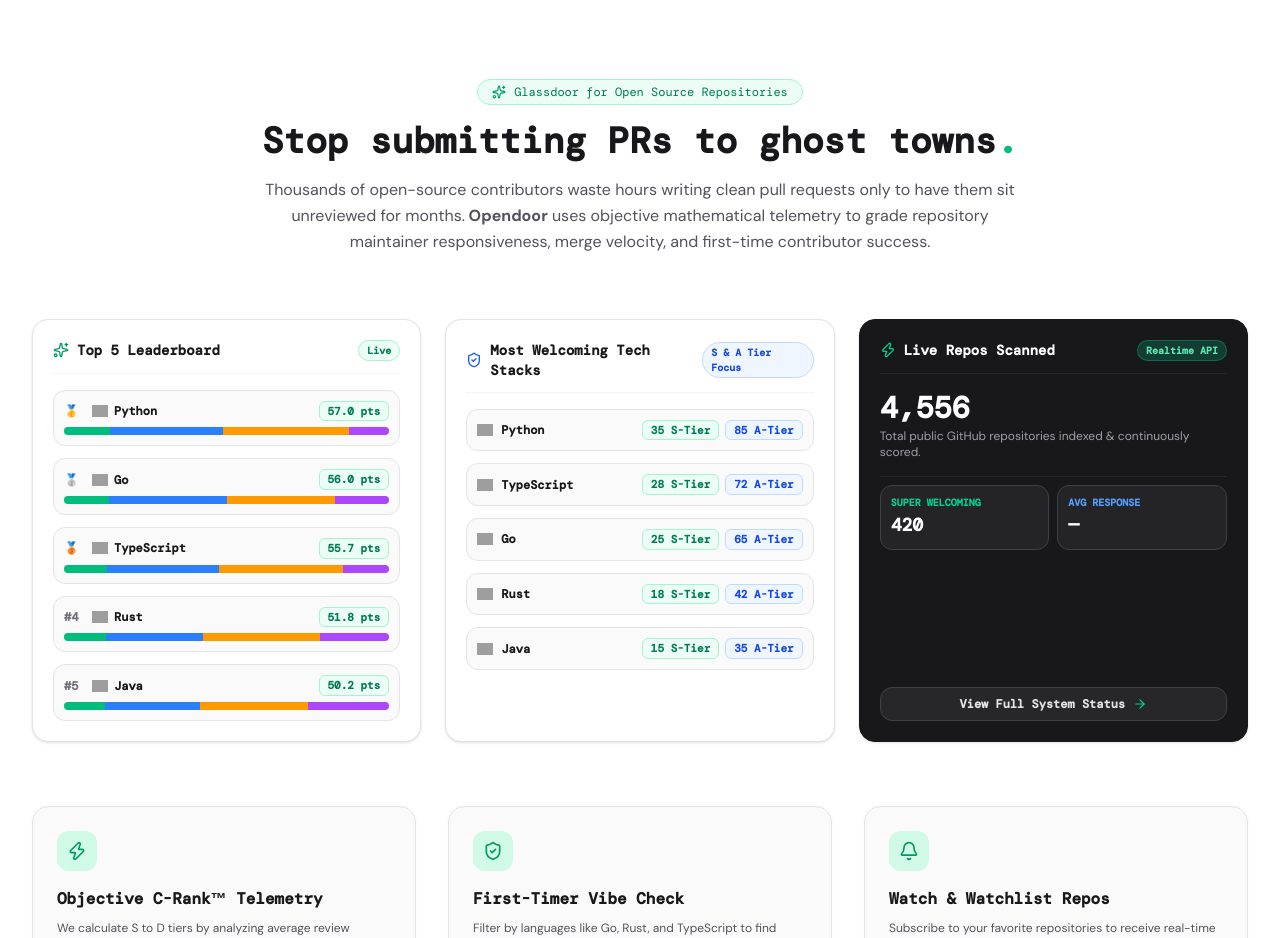
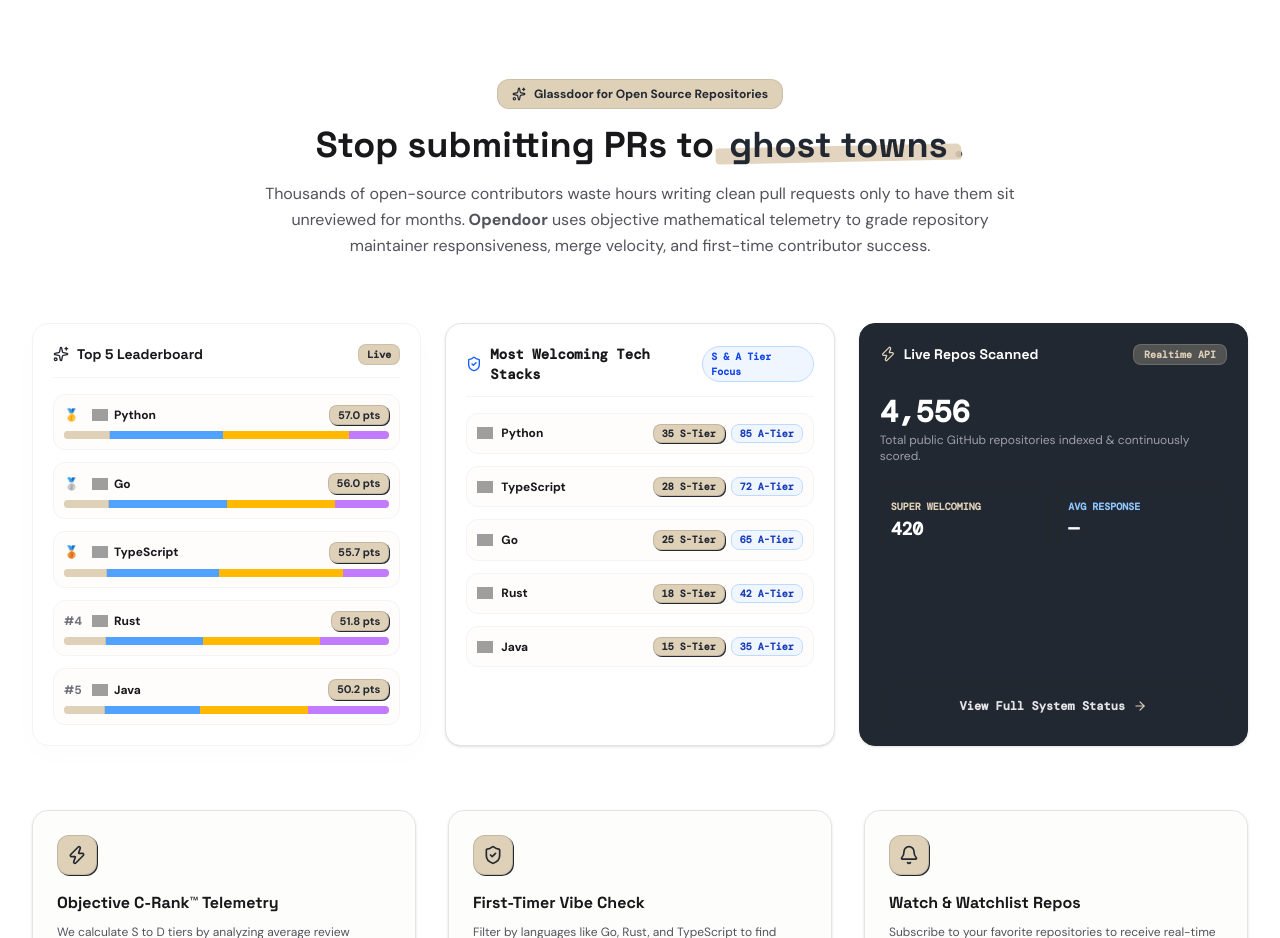
Before and after one commit to abhisheksoni27/getmerged, a Next.js app in the folder frontend/: page / in a window 1280 px wide. Shown: the part 994-1932 px from the top of the page. Built offline with nearby package versions, Linux system fonts and the light colour scheme; no server answers; grey boxes are pictures that could not be loaded.

Commit message:
style: apply paint-brush highlights, neobrutalist tier stickers, and brand cream/dark theme

```diff
--- a/frontend/src/app/HomeClient.tsx
+++ b/frontend/src/app/HomeClient.tsx
@@ -272,8 +272,8 @@ export default function HomeClient({ initialStats }: HomeClientProps) {
 
       {/* Hero Section */}
       <section className="relative mx-auto max-w-5xl px-4 pt-20 pb-16 text-center sm:px-6 lg:px-8">
-        <h1 className="text-4xl font-bold tracking-tight text-zinc-900 sm:text-6xl font-space">
-          Find open-source repos that <span className="text-emerald-600">actually merge</span> your PRs.
+        <h1 className="text-4xl font-bold tracking-tight text-zinc-900 sm:text-6xl font-space leading-tight sm:leading-none">
+          Find open-source repos that <span className="brush-highlight text-brand-dark px-1.5">actually merge</span> your PRs.
         </h1>
         <p className="mx-auto mt-6 max-w-3xl text-base text-zinc-600 sm:text-lg leading-relaxed font-sans">
           Think of it as <strong>Glassdoor for open-source</strong>: opendoor scores public GitHub repositories using proprietary <strong>C-Rank™</strong> metrics based on objective PR merge rates, response speeds, and first-timer maintainer vibes.
@@ -288,7 +288,7 @@ export default function HomeClient({ initialStats }: HomeClientProps) {
             <div className="text-[11px] sm:text-xs text-zinc-500 font-mono">Repos Scored</div>
           </div>
           <div>
-            <div className="text-xl sm:text-2xl font-bold font-mono text-emerald-600">
+            <div className="text-xl sm:text-2xl font-bold font-mono text-brand-dark">
               {stats?.s_class_count !== undefined ? stats.s_class_count : stats?.rank_counts?.["S"] !== undefined ? stats.rank_counts["S"] : "—"}
             </div>
             <div className="text-[11px] sm:text-xs text-zinc-500 font-mono">Super Welcoming</div>
@@ -349,7 +349,7 @@ export default function HomeClient({ initialStats }: HomeClientProps) {
                   {/* Vibe Tier Pills */}
           <div className="flex flex-wrap items-center gap-2 pt-1 text-xs">
             <span className="font-mono text-zinc-400 mr-1 flex items-center gap-1 shrink-0">
-              <Sparkles className="h-3 w-3 text-emerald-600" /> Vibe:
+              <Sparkles className="h-3 w-3 text-brand-dark" /> Vibe:
             </span>
             {tiers.map((t) => (
               <button
@@ -358,7 +358,7 @@ export default function HomeClient({ initialStats }: HomeClientProps) {
                 className={`rounded-lg px-3 py-1.5 font-mono text-[11px] sm:text-xs active:scale-95 transition-all cursor-pointer ${
                   selectedTier === t.value
                     ? t.value === "S"
-                      ? "bg-emerald-600 text-white shadow-xs"
+                      ? "bg-brand-cream text-brand-dark font-bold shadow-xs border border-brand-dark/20"
                       : t.value === "A"
                       ? "bg-blue-600 text-white shadow-xs"
                       : t.value === "B"
@@ -421,7 +421,7 @@ export default function HomeClient({ initialStats }: HomeClientProps) {
           {/* First Timer Support Filter */}
           <div className="flex flex-wrap items-center gap-2 pt-1 text-xs">
             <span className="font-mono text-zinc-400 mr-1 flex items-center gap-1 shrink-0">
-              <ShieldCheck className="h-3.5 w-3.5 text-emerald-600" /> First-Timer friendly:
+              <ShieldCheck className="h-3.5 w-3.5 text-brand-dark" /> First-Timer friendly:
             </span>
             {firstTimerBuckets.map((b) => (
               <button
@@ -527,15 +527,15 @@ export default function HomeClient({ initialStats }: HomeClientProps) {
       </main>
 
       {/* SEO & Platform Intelligence Explanation Section */}
-      <section className="border-t border-zinc-200 bg-white py-16 sm:py-20">
+      <section className="border-t border-zinc-200/40 bg-white py-16 sm:py-20">
         <div className="mx-auto max-w-7xl px-4 sm:px-6 lg:px-8">
           <div className="mx-auto max-w-3xl text-center mb-12 sm:mb-16">
-            <div className="inline-flex items-center gap-2 rounded-full border border-emerald-200 bg-emerald-50 px-3.5 py-1 text-xs font-mono text-emerald-700 mb-4">
-              <Sparkles className="h-3.5 w-3.5 text-emerald-600" />
+            <div className="inline-flex items-center gap-2 rounded-xl bg-brand-cream px-3.5 py-1.5 text-xs font-sans font-bold text-brand-dark mb-4 border border-brand-dark/10">
+              <Sparkles className="h-3.5 w-3.5 text-brand-dark" />
               <span>Glassdoor for Open Source Repositories</span>
             </div>
-            <h2 className="text-2xl sm:text-3xl font-bold font-mono text-zinc-900 lg:text-4xl">
-              Stop submitting PRs to ghost towns<span className="text-emerald-500">.</span>
+            <h2 className="text-2xl sm:text-3xl font-bold font-space text-zinc-900 lg:text-4xl">
+              Stop submitting PRs to <span className="brush-highlight text-brand-dark px-1.5">ghost towns</span>.
             </h2>
             <p className="mt-4 text-xs sm:text-sm lg:text-base text-zinc-600 leading-relaxed font-sans">
               Thousands of open-source contributors waste hours writing clean pull requests only to have them sit unreviewed for months.
@@ -546,14 +546,14 @@ export default function HomeClient({ initialStats }: HomeClientProps) {
           {/* 3-Column Compact Macro Visual Insights Layout */}
           <div className="grid grid-cols-1 md:grid-cols-3 gap-6 mb-16 font-mono">
             {/* Column 1: Compact Top 5 Ecosystem Leaderboard */}
-            <div className="rounded-2xl border border-zinc-200 bg-white p-5 shadow-sm flex flex-col justify-between">
+            <div className="rounded-2xl bg-white p-5 shadow-[0_8px_30px_rgb(0,0,0,0.015)] border border-zinc-100 flex flex-col justify-between">
               <div>
                 <div className="flex items-center justify-between border-b border-zinc-100 pb-3 mb-4">
-                  <h3 className="text-sm font-bold text-zinc-900 flex items-center gap-2">
-                    <Sparkles className="h-4 w-4 text-emerald-600 shrink-0" />
+                  <h3 className="text-sm font-bold text-zinc-900 flex items-center gap-2 font-space">
+                    <Sparkles className="h-4 w-4 text-brand-dark shrink-0" />
                     Top 5 Leaderboard
                   </h3>
-                  <span className="text-[10px] bg-emerald-50 text-emerald-700 font-semibold px-2 py-0.5 rounded-full border border-emerald-200">
+                  <span className="text-[10px] bg-brand-cream text-brand-dark font-bold px-2 py-0.5 rounded-lg border border-brand-dark/10">
                     Live
                   </span>
                 </div>
@@ -600,27 +600,27 @@ export default function HomeClient({ initialStats }: HomeClientProps) {
                     .map((item, idx) => {
                       const rankMedal = idx === 0 ? "🥇" : idx === 1 ? "🥈" : idx === 2 ? "🥉" : `#${idx + 1}`;
                       return (
-                        <div key={item.language} className="p-2.5 rounded-xl border border-zinc-200 bg-zinc-50">
-                          <div className="flex items-center justify-between text-xs mb-1.5">
+                        <div key={item.language} className="p-2.5 rounded-xl border border-zinc-100 bg-[#faf9f6]/30">
+                          <div className="flex items-center justify-between text-xs mb-1.5 font-sans">
                             <div className="flex items-center gap-2">
                               <span className="font-bold text-zinc-500 w-5">{rankMedal}</span>
                               <Link
                                 href={`/rankings/${item.language.toLowerCase()}`}
-                                className="font-bold text-zinc-900 hover:text-emerald-600 transition-colors flex items-center gap-1.5"
+                                className="font-bold text-zinc-900 hover:text-brand-dark hover:underline transition-colors flex items-center gap-1.5"
                               >
                                 <LangLogo language={item.language} />
                                 {item.language}
                               </Link>
                             </div>
-                            <span className="font-bold text-emerald-700 bg-emerald-50 px-2 py-0.5 rounded-md border border-emerald-200 text-[11px]">
+                            <span className="font-bold text-brand-dark bg-brand-cream px-2 py-0.5 rounded-lg border border-brand-dark/15 text-[11px] shadow-[1px_1px_0px_#222831]">
                               {item.weightedScore.toFixed(1)} pts
                             </span>
                           </div>
                           <div className="h-2 w-full rounded-full bg-zinc-200 overflow-hidden flex">
-                            <div className="h-full bg-emerald-500" style={{ width: `${item.sPct}%` }} />
-                            <div className="h-full bg-blue-500" style={{ width: `${item.aPct}%` }} />
-                            <div className="h-full bg-amber-500" style={{ width: `${item.bPct}%` }} />
-                            <div className="h-full bg-purple-500" style={{ width: `${item.cPct}%` }} />
+                            <div className="h-full bg-brand-cream border-r border-brand-dark/10" style={{ width: `${item.sPct}%` }} />
+                            <div className="h-full bg-blue-400" style={{ width: `${item.aPct}%` }} />
+                            <div className="h-full bg-amber-400" style={{ width: `${item.bPct}%` }} />
+                            <div className="h-full bg-purple-400" style={{ width: `${item.cPct}%` }} />
                           </div>
                         </div>
                       );
@@ -661,18 +661,18 @@ export default function HomeClient({ initialStats }: HomeClientProps) {
                     .sort((a, b) => b.welcomingTotal - a.welcomingTotal)
                     .slice(0, 5)
                     .map((item) => (
-                      <div key={item.language} className="p-2.5 rounded-xl border border-zinc-200 bg-zinc-50 flex items-center justify-between text-xs">
-                        <div className="flex items-center gap-2">
+                      <div key={item.language} className="p-2.5 rounded-xl border border-zinc-100 bg-[#faf9f6]/30 flex items-center justify-between text-xs">
+                        <div className="flex items-center gap-2 font-sans">
                           <LangLogo language={item.language} />
-                          <Link href={`/rankings/${item.language.toLowerCase()}`} className="font-bold text-zinc-900 hover:text-blue-600 transition-colors">
+                          <Link href={`/rankings/${item.language.toLowerCase()}`} className="font-bold text-zinc-900 hover:text-brand-dark hover:underline transition-colors">
                             {item.language}
                           </Link>
                         </div>
-                        <div className="flex items-center gap-1.5 font-mono text-[11px]">
-                          <span className="text-emerald-700 font-bold bg-emerald-50 px-2 py-0.5 rounded-md border border-emerald-200">
+                        <div className="flex items-center gap-1.5 font-mono text-[10px]">
+                          <span className="text-brand-dark font-bold bg-brand-cream px-2 py-0.5 rounded-lg border border-brand-dark/15 shadow-[1px_1px_0px_#222831]">
                             {item.sCount} S-Tier
                           </span>
-                          <span className="text-blue-700 font-bold bg-blue-50 px-2 py-0.5 rounded-md border border-blue-200">
+                          <span className="text-blue-800 font-bold bg-blue-50 px-2 py-0.5 rounded-lg border border-blue-200">
                             {item.aCount} A-Tier
                           </span>
                         </div>
@@ -683,14 +683,14 @@ export default function HomeClient({ initialStats }: HomeClientProps) {
             </div>
 
             {/* Column 3: Live Telemetry Scan Summary */}
-            <div className="rounded-2xl border border-zinc-900 bg-zinc-900 text-white p-5 shadow-sm flex flex-col justify-between">
+            <div className="rounded-2xl border border-brand-dark bg-brand-dark text-white p-5 shadow-sm flex flex-col justify-between">
               <div>
                 <div className="flex items-center justify-between border-b border-zinc-800 pb-3 mb-4">
-                  <h3 className="text-sm font-bold text-white flex items-center gap-2 font-mono">
-                    <Zap className="h-4 w-4 text-emerald-400 shrink-0" />
+                  <h3 className="text-sm font-bold text-white flex items-center gap-2 font-space">
+                    <Zap className="h-4 w-4 text-brand-cream shrink-0" />
                     Live Repos Scanned
                   </h3>
-                  <span className="text-[10px] bg-emerald-400/20 text-emerald-300 font-mono font-semibold px-2 py-0.5 rounded-full border border-emerald-400/30">
+                  <span className="text-[10px] bg-brand-cream/25 text-brand-cream font-mono font-bold px-2.5 py-0.5 rounded-lg border border-brand-cream/20">
                     Realtime API
                   </span>
                 </div>
@@ -706,14 +706,14 @@ export default function HomeClient({ initialStats }: HomeClientProps) {
                   </div>
 
                   <div className="grid grid-cols-2 gap-2 text-xs font-mono pt-2 border-t border-zinc-800">
-                    <div className="bg-zinc-800/80 p-2.5 rounded-xl border border-zinc-700">
-                      <div className="text-[10px] text-emerald-400 font-bold">SUPER WELCOMING</div>
+                    <div className="bg-zinc-850 p-2.5 rounded-xl border border-zinc-800">
+                      <div className="text-[10px] text-brand-cream font-bold">SUPER WELCOMING</div>
                       <div className="text-lg font-bold text-white mt-0.5">
                         {stats?.s_class_count !== undefined ? stats.s_class_count : 420}
                       </div>
                     </div>
-                    <div className="bg-zinc-800/80 p-2.5 rounded-xl border border-zinc-700">
-                      <div className="text-[10px] text-blue-400 font-bold">AVG RESPONSE</div>
+                    <div className="bg-zinc-850 p-2.5 rounded-xl border border-zinc-800">
+                      <div className="text-[10px] text-blue-300 font-bold">AVG RESPONSE</div>
                       <div className="text-lg font-bold text-white mt-0.5">
                         {stats?.avg_response_hours
                           ? stats.avg_response_hours < 1
@@ -730,59 +730,59 @@ export default function HomeClient({ initialStats }: HomeClientProps) {
 
               <Link
                 href="/status"
-                className="mt-4 inline-flex items-center justify-center gap-2 rounded-xl bg-zinc-800 px-4 py-2 text-xs font-mono font-bold text-zinc-200 hover:bg-zinc-700 hover:text-white transition-all border border-zinc-700"
+                className="mt-4 inline-flex items-center justify-center gap-2 rounded-xl bg-zinc-850 px-4 py-2.5 text-xs font-mono font-bold text-zinc-200 hover:bg-zinc-800 hover:text-white transition-all border border-zinc-800"
               >
                 <span>View Full System Status</span>
-                <ArrowRight className="h-3.5 w-3.5 text-emerald-400" />
+                <ArrowRight className="h-3.5 w-3.5 text-brand-cream" />
               </Link>
             </div>
           </div>
 
           {/* 3 Pillar Feature Cards */}
-          <div className="grid grid-cols-1 gap-8 md:grid-cols-3 mb-16 font-mono">
+          <div className="grid grid-cols-1 gap-8 md:grid-cols-3 mb-16 font-sans">
             {/* Card 1 */}
-            <div className="rounded-2xl border border-zinc-200 bg-zinc-50 p-6 shadow-xs hover:border-zinc-300 transition-all">
-              <div className="flex h-10 w-10 items-center justify-center rounded-xl bg-emerald-100 text-emerald-600 mb-4">
-                <Zap className="h-5 w-5 text-emerald-600" />
+            <div className="rounded-2xl border border-zinc-200 bg-[#faf9f6]/40 p-6 shadow-sm hover:border-zinc-300 transition-all">
+              <div className="flex h-10 w-10 items-center justify-center rounded-xl bg-brand-cream text-brand-dark border border-brand-dark/15 shadow-[1px_1px_0px_#222831] mb-4">
+                <Zap className="h-5 w-5 text-brand-dark" />
               </div>
-              <h3 className="text-base font-bold text-zinc-900 mb-2">Objective C-Rank™ Telemetry</h3>
-              <p className="text-xs text-zinc-600 font-sans leading-relaxed">
+              <h3 className="text-base font-bold text-zinc-900 font-space mb-2">Objective C-Rank™ Telemetry</h3>
+              <p className="text-xs text-zinc-600 leading-relaxed">
                 We calculate S to D tiers by analyzing average review response times, external PR acceptance rates, and repeat contributor retention using the GitHub GraphQL API.
               </p>
             </div>
 
             {/* Card 2 */}
-            <div className="rounded-2xl border border-zinc-200 bg-zinc-50 p-6 shadow-xs hover:border-zinc-300 transition-all">
-              <div className="flex h-10 w-10 items-center justify-center rounded-xl bg-emerald-100 text-emerald-600 mb-4">
-                <ShieldCheck className="h-5 w-5 text-emerald-600" />
+            <div className="rounded-2xl border border-zinc-200 bg-[#faf9f6]/40 p-6 shadow-sm hover:border-zinc-300 transition-all">
+              <div className="flex h-10 w-10 items-center justify-center rounded-xl bg-brand-cream text-brand-dark border border-brand-dark/15 shadow-[1px_1px_0px_#222831] mb-4">
+                <ShieldCheck className="h-5 w-5 text-brand-dark" />
               </div>
-              <h3 className="text-base font-bold text-zinc-900 mb-2">First-Timer Vibe Check</h3>
-              <p className="text-xs text-zinc-600 font-sans leading-relaxed">
+              <h3 className="text-base font-bold text-zinc-900 font-space mb-2">First-Timer Vibe Check</h3>
+              <p className="text-xs text-zinc-600 leading-relaxed">
                 Filter by languages like Go, Rust, and TypeScript to find open doors that actively welcome first-time contributors with friendly maintainers.
               </p>
             </div>
 
             {/* Card 3 */}
-            <div className="rounded-2xl border border-zinc-200 bg-zinc-50 p-6 shadow-xs hover:border-zinc-300 transition-all">
-              <div className="flex h-10 w-10 items-center justify-center rounded-xl bg-emerald-100 text-emerald-600 mb-4">
-                <Bell className="h-5 w-5 text-emerald-600" />
+            <div className="rounded-2xl border border-zinc-200 bg-[#faf9f6]/40 p-6 shadow-sm hover:border-zinc-300 transition-all">
+              <div className="flex h-10 w-10 items-center justify-center rounded-xl bg-brand-cream text-brand-dark border border-brand-dark/15 shadow-[1px_1px_0px_#222831] mb-4">
+                <Bell className="h-5 w-5 text-brand-dark" />
               </div>
-              <h3 className="text-base font-bold text-zinc-900 mb-2">Watch & Watchlist Repos</h3>
-              <p className="text-xs text-zinc-600 font-sans leading-relaxed">
+              <h3 className="text-base font-bold text-zinc-900 font-space mb-2">Watch & Watchlist Repos</h3>
+              <p className="text-xs text-zinc-600 leading-relaxed">
                 Subscribe to your favorite repositories to receive real-time notifications when maintainer review responsiveness shifts or new issue triage speeds improve.
               </p>
             </div>
           </div>
 
           {/* Informational Callout & GitHub Sign In Banner */}
-          <div className="rounded-2xl border border-zinc-200 bg-zinc-50 p-8 sm:p-10 text-zinc-900 shadow-xl flex flex-col md:flex-row items-center justify-between gap-8">
+          <div className="rounded-2xl border border-zinc-200 bg-[#faf9f6]/50 p-8 sm:p-10 text-zinc-900 shadow-xs flex flex-col md:flex-row items-center justify-between gap-8">
             <div className="max-w-xl">
-              <div className="flex items-center gap-2 text-xs font-mono text-emerald-600 mb-2">
+              <div className="flex items-center gap-2 text-xs font-mono text-brand-dark mb-2">
                 <CheckCircle2 className="h-4 w-4" />
                 <span>Track Maintainer Responsiveness</span>
               </div>
-              <h3 className="text-2xl font-bold font-mono tracking-tight">Ready to find your next open-source contribution?</h3>
-              <p className="mt-2 text-xs text-zinc-600 font-sans leading-relaxed">
+              <h3 className="text-2xl font-bold font-space tracking-tight">Ready to find your next open-source contribution?</h3>
+              <p className="mt-2 text-xs text-zinc-600 leading-relaxed">
                 Sign in with your GitHub account to watch repositories, unlock AI Maintainer Vibe Check guidelines, and receive automated PR review alerts.
               </p>
             </div>
--- a/frontend/src/app/globals.css
+++ b/frontend/src/app/globals.css
@@ -4,36 +4,38 @@
   --font-sans: var(--font-dm-sans), -apple-system, BlinkMacSystemFont, "Segoe UI", Roboto, sans-serif;
   --font-mono: var(--font-dm-mono), monospace;
   --font-space: var(--font-space-grotesk), sans-serif;
+  --color-brand-cream: #dfd0b8;
+  --color-brand-dark: #222831;
 }
 
 @layer base {
   :root {
     --background: 40 12% 98%; /* Warm cream bg equivalent to hsl(40, 12%, 98%) */
-    --foreground: 240 10% 3.9%;
+    --foreground: 220 13% 18%; /* Match #222831 brand dark slate */
     --card: 0 0% 100%;
-    --card-foreground: 240 10% 3.9%;
+    --card-foreground: 220 13% 18%;
     --popover: 0 0% 100%;
-    --popover-foreground: 240 10% 3.9%;
-    --primary: 240 5.9% 10%;
-    --primary-foreground: 0 0% 98%;
-    --secondary: 240 4.8% 95.9%;
-    --secondary-foreground: 240 5.9% 10%;
+    --popover-foreground: 220 13% 18%;
+    --primary: 220 13% 18%; /* Match #222831 */
+    --primary-foreground: 40 12% 98%; /* Match brand-cream */
+    --secondary: 40 12% 92%; /* Warm sand secondary */
+    --secondary-foreground: 220 13% 18%;
     --muted: 240 3.8% 46.1%;
     --muted-foreground: 240 3.8% 46.1%;
-    --accent: 240 4.8% 95.9%;
-    --accent-foreground: 240 5.9% 10%;
+    --accent: 40 12% 92%;
+    --accent-foreground: 220 13% 18%;
     --destructive: 0 84.2% 60.2%;
     --destructive-foreground: 0 0% 98%;
     --border: 240 5.9% 90%;
     --input: 240 5.9% 90%;
-    --ring: 240 5.9% 10%;
-    --radius: 0.5rem;
+    --ring: 220 13% 18%;
+    --radius: 0.75rem;
   }
 }
 
 body {
   background-color: #faf9f6; /* Warm sand/cream background */
-  color: #1a1a1c; /* Soft charcoal instead of harsh black */
+  color: #222831; /* Soft charcoal/slate */
   font-family: var(--font-dm-sans), -apple-system, BlinkMacSystemFont, "Segoe UI", Roboto, sans-serif;
   min-height: 100vh;
   -webkit-font-smoothing: antialiased;
@@ -43,6 +45,32 @@ body {
 .dot-pattern {
   background-image: radial-gradient(#e4e4e7 1px, transparent 1px);
   background-size: 24px 24px;
+}
+
+/* Hand-drawn paint brush highlight effect */
+.brush-highlight {
+  position: relative;
+  display: inline-block;
+  z-index: 1;
+}
+
+.brush-highlight::before {
+  content: "";
+  position: absolute;
+  left: -0.15em;
+  right: -0.15em;
+  bottom: 0.08em;
+  height: 0.45em;
+  background-color: #dfd0b8;
+  z-index: -1;
+  transform: rotate(-1.2deg) scaleX(1.02);
+  border-radius: 3px 5px 2px 4px;
+  opacity: 0.9;
+  transition: transform 0.2s ease-out;
+}
+
+.brush-highlight:hover::before {
+  transform: rotate(-2deg) scaleX(1.05) scaleY(1.15);
 }
 
 @keyframes shimmer {
```
Also changed, not shown: frontend/src/components/RepoCard.tsx (+22 -24 lines).
